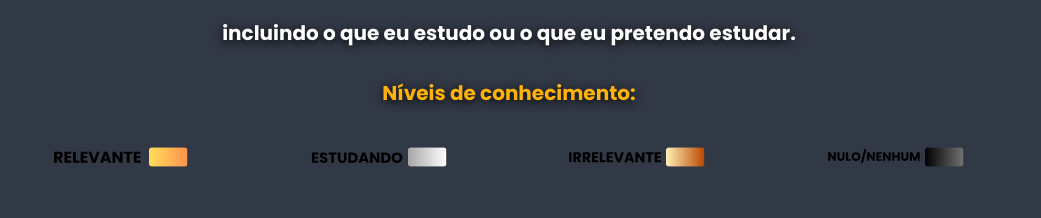
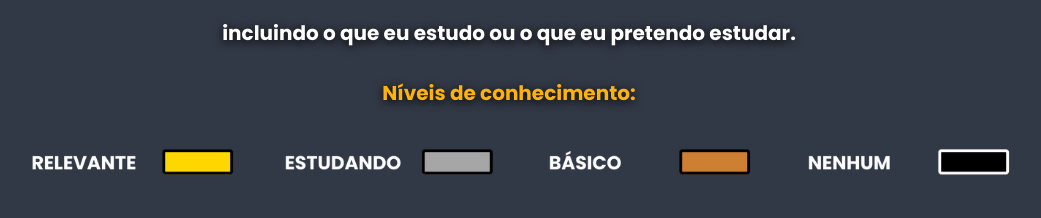
Before and after one commit to DevNylo/Portfolio, a plain HTML site: page index.html in a window 1280 px wide. Shown: the part 2580-2798 px from the top of the page, without its empty margins (131-1172 px from the left). Drawn offline with nearby package versions, Linux system fonts and the light colour scheme.

Commit message:
legenda adicionada

```diff
--- a/index.html
+++ b/index.html
@@ -125,10 +125,10 @@
         <h3>incluindo o que eu estudo ou o que eu pretendo estudar.</h3>
         <div class="legenda">
             <h3>Níveis de conhecimento:</h3>
-            <img src="image/legenda/1.svg">
-            <img src="image/legenda/2.svg">
-            <img src="image/legenda/3.svg">
-            <img src="image/legenda/4.svg">
+            <img src="image/legenda/relevante.png">
+            <img src="image/legenda/estudando.png">
+            <img src="image/legenda/basico.png">
+            <img src="image/legenda/nenhum.png">
         </div>
         <ul>
             <li>
```
Also changed, not shown: image/legenda/1.svg (deleted), image/legenda/2.svg (deleted), image/legenda/3.svg (deleted), image/legenda/4.svg (deleted), image/legenda/basico.png (added), image/legenda/estudando.png (added), image/legenda/nenhum.png (added), image/legenda/relevante.png (added).
